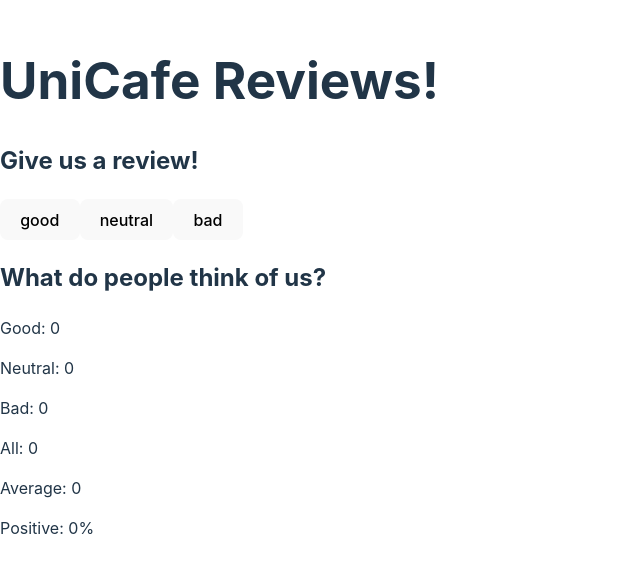
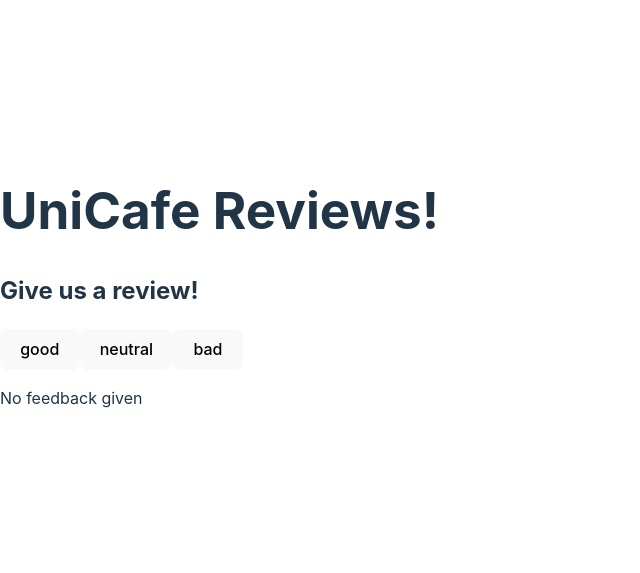
Before and after one commit to helgekim/helsinki_fullstack, a React (Vite) app in the folder part1/unicafe/: page / in a window 1280 px wide. Shown: the part 113-686 px from the top of the page, without its empty margins (0-640 px from the left). Built offline with nearby package versions, Linux system fonts and the light colour scheme.

Commit message:
Exercise 1.9: if no data, then nothing should be displayed

```diff
--- a/part1/unicafe/src/App.jsx
+++ b/part1/unicafe/src/App.jsx
@@ -15,6 +15,15 @@ function Statistics({reviews}) {
       <p> In development </p>
     </div>
   )*/
+    if (total == 0) {
+      return (
+        <div>
+          <p> No feedback given </p>
+        </div>
+      )
+    }
+
+
 
   return(
     <div>
```
